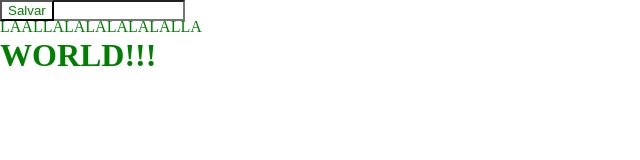
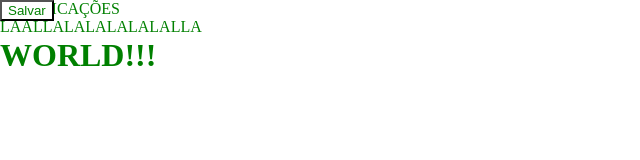
Before and after one commit to guiarduino/git_flow_teste, a plain HTML site: page index.html in a window 1280 px wide. Shown: the whole page, without its empty margins (0-640 px from the left). Drawn offline with Linux system fonts and the light colour scheme.

Commit message:
Revert "Feature/SOL-9"

```diff
--- a/index.html
+++ b/index.html
@@ -10,7 +10,6 @@
 <body>
     <h1>HELLO WORLD!!!</h1>
     <span>MODIFICAÇÕES LAALLALALALALALALLA</span>
-    <input id="password" name="password" type="password">
     <button id="save" type="button">Salvar</button>
 </body>
 </html>
```
